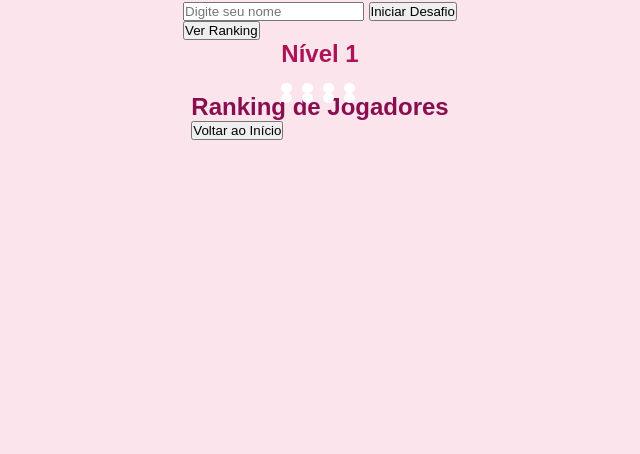
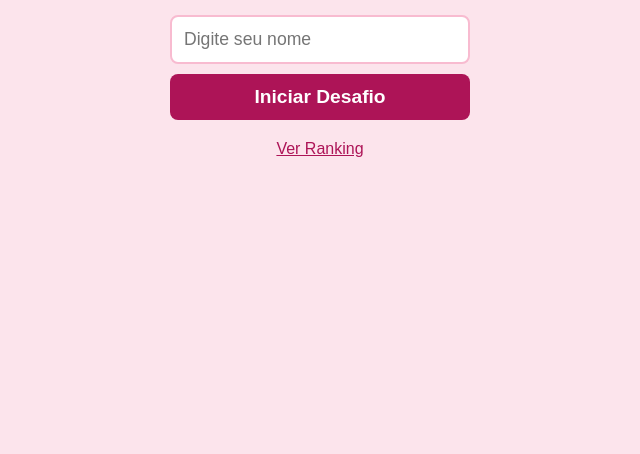
Before and after one commit to Agenciatektus/bailarina-jogo-da-memoria, a plain HTML site: page index.html in a window 1280 px wide. Shown: the part 346-800 px from the top of the page, without its empty margins (320-960 px from the left). Drawn offline with Linux system fonts and the light colour scheme.

Commit message:
Update style.css

```diff
--- a/style.css
+++ b/style.css
@@ -1,37 +1,39 @@
-/* ... (Todo o CSS anterior continua igual até a regra .tabuleiro-memoria) ... */
 * { padding: 0; margin: 0; box-sizing: border-box; }
 body { min-height: 100vh; display: flex; flex-direction: column; align-items: center; justify-content: center; background-color: #fce4ec; font-family: sans-serif; color: #880e4f; padding: 20px; }
-h1 { margin-bottom: 5px; text-align: center; }
-h2#info-nivel { margin-bottom: 15px; font-size: 1.5em; color: #ad1457; }
 
-/* CSS DO TABULEIRO ATUALIZADO */
-.tabuleiro-memoria {
-    width: 95%;
-    max-width: 600px;
-    display: grid;
-    /* Usamos variáveis CSS que serão controladas pelo JavaScript */
-    grid-template-columns: repeat(var(--colunas, 4), 1fr);
-    grid-template-rows: repeat(var(--linhas, 2), 1fr);
-    gap: 10px;
-    perspective: 1000px;
-}
+/* CONTROLO DAS TELAS */
+.tela.escondido { display: none; }
+.tela { width: 100%; display: flex; flex-direction: column; align-items: center; }
 
-/* ... (O resto do CSS continua exatamente como estava, apenas renomeie #modal-vitoria para #modal-mensagem) ... */
+/* TELA INICIAL */
+#tela-inicial h1 { font-size: 2.5em; margin-bottom: 20px; }
+.form-jogador { display: flex; flex-direction: column; width: 90%; max-width: 300px; }
+#input-nome { padding: 12px; font-size: 1.1em; border-radius: 8px; border: 2px solid #f8bbd0; margin-bottom: 10px; }
+#btn-iniciar { padding: 12px; font-size: 1.2em; font-weight: bold; color: white; background-color: #ad1457; border: none; border-radius: 8px; cursor: pointer; transition: background-color 0.3s; }
+#btn-iniciar:hover { background-color: #880e4f; }
+.btn-secundario { background: none; border: none; color: #ad1457; margin-top: 20px; font-size: 1em; cursor: pointer; text-decoration: underline; }
 
+/* TELA DO JOGO */
+#tela-jogo h2#info-nivel { margin-bottom: 15px; font-size: 1.5em; color: #ad1457; }
+.tabuleiro-memoria { width: 95%; max-width: 600px; display: grid; grid-template-columns: repeat(var(--colunas, 4), 1fr); grid-template-rows: repeat(var(--linhas, 2), 1fr); gap: 10px; perspective: 1000px; }
 .carta-memoria { width: 100%; height: 100%; position: relative; cursor: pointer; transition: transform 0.6s; transform-style: preserve-3d; border-radius: 10px; box-shadow: 0 4px 8px rgba(0,0,0,0.2); }
 .frente-carta, .verso-carta { width: 100%; height: 100%; object-fit: cover; padding: 5px; position: absolute; border-radius: 10px; background: #ffffff; backface-visibility: hidden; }
 .frente-carta { transform: rotateY(180deg); }
 .carta-memoria.virar { transform: rotateY(180deg); }
 .carta-memoria.par-encontrado { box-shadow: 0 0 10px 5px #69f0ae; border: 2px solid #00c853; }
 
-/* MODAL RENOMEADO */
+/* TELA DE RANKING */
+#tela-ranking h2 { font-size: 2em; margin-bottom: 20px; }
+#lista-ranking { width: 90%; max-width: 400px; }
+
+/* MODAL DE MENSAGENS (sem alterações) */
 #modal-mensagem { position: fixed; top: 0; left: 0; width: 100%; height: 100%; background-color: rgba(0, 0, 0, 0.75); display: flex; align-items: center; justify-content: center; opacity: 0; visibility: hidden; transition: opacity 0.5s, visibility 0.5s; z-index: 1000; }
 #modal-mensagem.visivel { opacity: 1; visibility: visible; }
 .modal-conteudo { background-color: white; padding: 30px 50px; border-radius: 15px; text-align: center; box-shadow: 0 5px 20px rgba(0,0,0,0.4); transform: scale(0.7); transition: transform 0.4s ease-out; }
 #modal-mensagem.visivel .modal-conteudo { transform: scale(1); }
-.modal-conteudo h2 { font-size: 3em; color: #880e4f; margin-bottom: 10px; animation: animacao-texto 1s ease-in-out; }
+#modal-mensagem .modal-conteudo h2 { font-size: 3em; color: #880e4f; margin-bottom: 10px; animation: animacao-texto 1s ease-in-out; }
 @keyframes animacao-texto { from { transform: translateY(-50px); opacity: 0; } to { transform: translateY(0); opacity: 1; } }
 
-/* Media Queries continuam iguais */
-@media (max-width: 768px) { h1 { font-size: 1.8em; } .tabuleiro-memoria { gap: 10px; } }
-@media (max-width: 500px) { h1 { font-size: 1.5em; } .tabuleiro-memoria { gap: 8px; } .modal-conteudo { padding: 20px 25px; } .modal-conteudo h2 { font-size: 2.2em; } }
+/* Media Queries (sem alterações) */
+@media (max-width: 768px) { #tela-inicial h1 { font-size: 2em; } .tabuleiro-memoria { gap: 10px; } }
+@media (max-width: 500px) { #tela-inicial h1 { font-size: 1.8em; } .tabuleiro-memoria { gap: 8px; } .modal-conteudo { padding: 20px 25px; } .modal-conteudo h2 { font-size: 2.2em; } }
```
